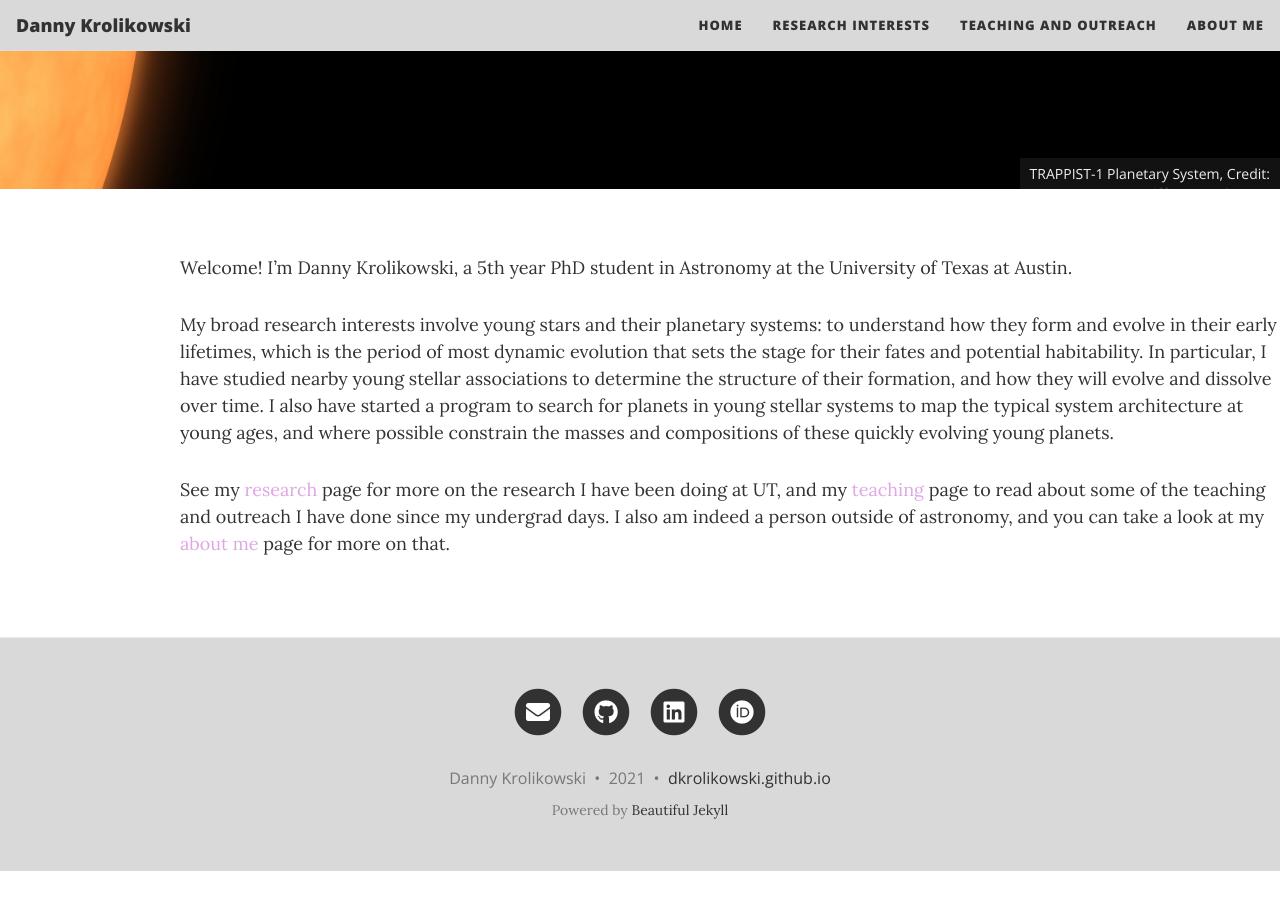
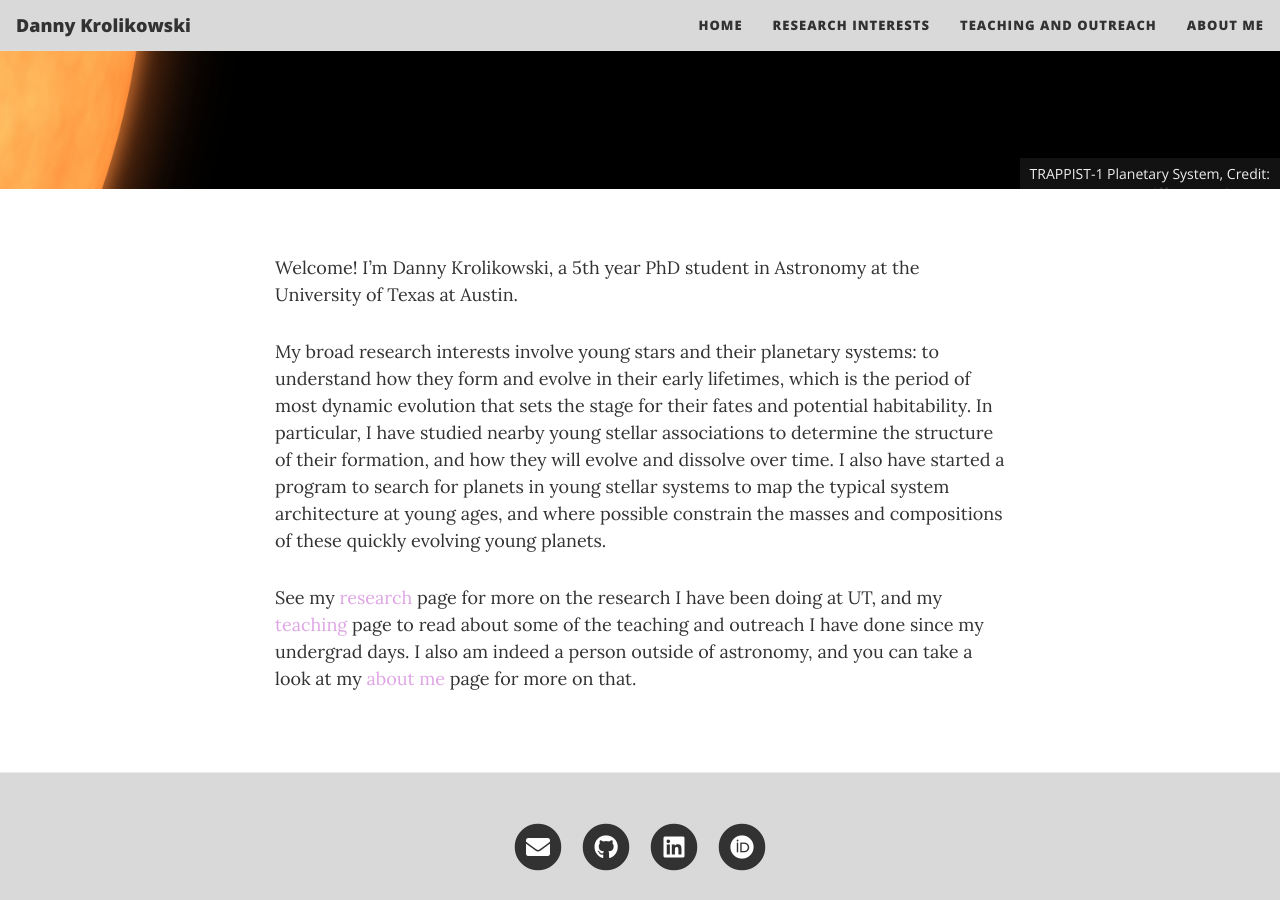
Before and after one commit to dkrolikowski/dkrolikowski.github.io, a Jekyll site: the page built from index.md, in a window 1280 px wide and 900 px high, scrolled down 444 px. Built offline with Jekyll 4.4.1, drawn with Linux system fonts in a browser that asks for light colours; nearby versions of some CDN libraries; before the commit the page ends 1315 px from its top, so only the background shows below that.

Commit message:
Going back to the old page layout to just test mobile

```diff
--- a/_layouts/page.html
+++ b/_layouts/page.html
@@ -9,7 +9,7 @@ layout: base
 
 <div class="{% if page.full-width %} container-fluid {% else %} container-md {% endif %}" role="main">
   <div class="row">
-    <div class="{% if page.full-width %} col {% else %} col-xl-12 offset-xl-12 col-lg-10 offset-lg-1 {% endif %}">
+    <div class="{% if page.full-width %} col {% else %} col-xl-8 offset-xl-2 col-lg-10 offset-lg-1 {% endif %}">
       {% if page.before-content %}
         <div class="before-content">
           {% for file in page.before-content %}
```
